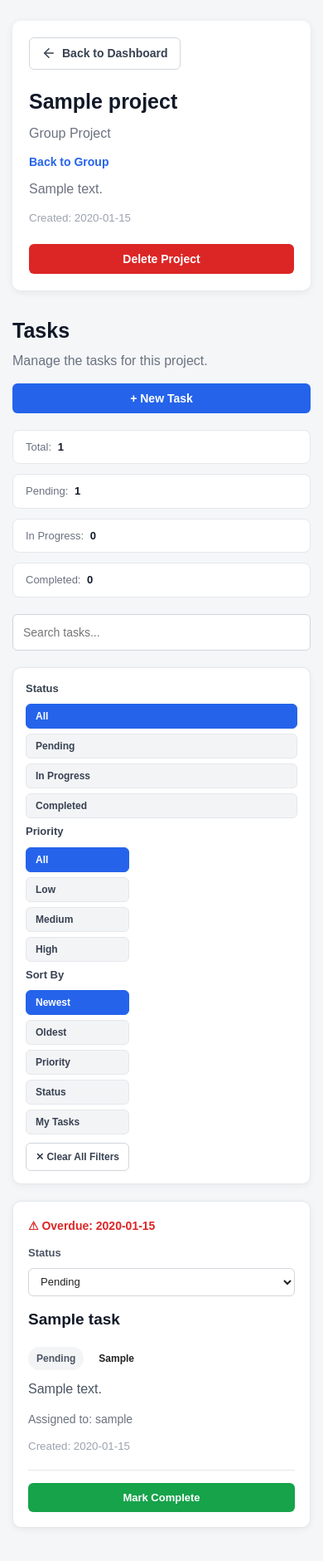
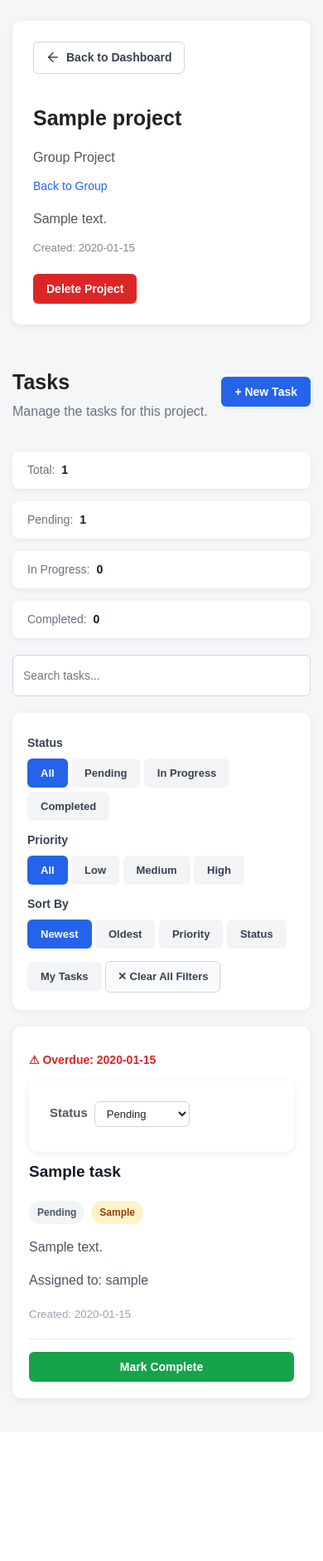
Before and after one commit to Cha-Luna-Star/ProjectManagement-WebApp, a Flask app: page /projects/1 in a window 390 px wide. Shown: the part 112-1993 px from the top of the page at 83% size. After the commit the page ends 1805 px from the top, so only its background shows below. Run offline with Flask 3, Linux system fonts and the light colour scheme; the visitor is signed in with stand-in values (Sample User, id 1); tables that the repository leaves empty hold one stand-in row (values such as "Sample post"); some libraries are stand-ins or nearby versions.

Commit message:
Fix the project UI and fixing the group UI

```diff
--- a/static/css/project.css
+++ b/static/css/project.css
@@ -1,53 +1,32 @@
-/* =========================
-   PROJECT HEADER
-========================= */
-
 .project-header {
     background: white;
     padding: 25px;
+    border-radius: 10px;
     margin-bottom: 30px;
-    border-radius: 10px;
     box-shadow: 0 2px 8px rgba(0, 0, 0, 0.08);
 }
 
-.project-header > .back-button {
-    margin-bottom: 20px;
+.project-header > a {
+    text-decoration: none;
+    font-size: 14px;
 }
 
 .project-header h2 {
-    margin: 0 0 8px;
+    margin-bottom: 10px;
     font-size: 30px;
-    color: #111827;
-    word-break: break-word;
 }
 
 .project-header p {
-    margin: 0 0 10px;
-    color: #6b7280;
-    line-height: 1.5;
+    color: #555;
+    margin-bottom: 10px;
 }
 
 .project-header small {
-    color: #9ca3af;
-}
-
-.project-header > a:not(.back-button) {
-    display: inline-block;
-    margin-bottom: 10px;
-    color: #2563eb;
-    font-size: 14px;
-    font-weight: 600;
-    text-decoration: none;
-}
-
-.project-header > a:not(.back-button):hover {
-    text-decoration: underline;
+    color: #888;
 }
 
 
-/* =========================
-   PROJECT ACTIONS
-========================= */
+/* Project Actions */
 
 .project-actions {
     display: flex;
@@ -64,14 +43,6 @@
     box-shadow: none;
 }
 
-.project-actions a {
-    text-decoration: none;
-}
-
-.project-actions button {
-    margin: 0;
-}
-
 .delete-button {
     background: #dc2626;
     transition: background 0.2s ease;
@@ -82,71 +53,22 @@
 }
 
 
-/* =========================
-   TASK HEADER
-========================= */
+/* Task Header */
 
 .task-header {
     display: flex;
     justify-content: space-between;
     align-items: center;
+    margin-bottom: 10px;
     gap: 15px;
-    margin-bottom: 15px;
     flex-wrap: wrap;
 }
 
 .task-header h2 {
-    margin: 0 0 5px;
-    font-size: 24px;
-    color: #111827;
+    margin-bottom: 5px;
 }
 
 .task-header p {
-    margin: 0;
+    margin-top: 0;
     color: #6b7280;
 }
-
-.task-header > a {
-    text-decoration: none;
-}
-
-.task-header > a button {
-    white-space: nowrap;
-}
-
-
-/* =========================
-   MOBILE
-========================= */
-
-@media (max-width: 700px) {
-    .project-header {
-        padding: 20px;
-    }
-
-    .project-header h2 {
-        font-size: 26px;
-    }
-
-    .project-actions {
-        flex-direction: column;
-        align-items: stretch;
-    }
-
-    .project-actions a,
-    .project-actions form,
-    .project-actions button {
-        width: 100%;
-    }
-
-    .task-header {
-        align-items: flex-start;
-        flex-direction: column;
-    }
-
-    .task-header > a,
-    .task-header > a button {
-        width: 100%;
-        text-align: center;
-    }
-}
--- a/static/css/tasks.css
+++ b/static/css/tasks.css
@@ -1,7 +1,3 @@
-/* =========================
-   TASK LIST
-========================= */
-
 .task-list {
     margin-top: 20px;
 }
@@ -13,23 +9,25 @@
 
 .task-card {
     background: white;
-    padding: 22px;
+    padding: 20px;
     margin-bottom: 15px;
-    border: 1px solid #e5e7eb;
     border-radius: 10px;
-    box-shadow: 0 2px 8px rgba(0, 0, 0, 0.06);
-    transition: transform 0.2s, box-shadow 0.2s, border-color 0.2s;
+    box-shadow:
+        0 2px 8px rgba(0, 0, 0, 0.08);
+    transition:
+        transform 0.2s,
+        box-shadow 0.2s;
 }
 
 .task-card:hover {
     transform: translateY(-2px);
-    border-color: #d1d5db;
-    box-shadow: 0 5px 15px rgba(0, 0, 0, 0.10);
+    box-shadow:
+        0 5px 15px rgba(0, 0, 0, 0.10);
 }
 
 
 /* =========================
-   TASK CARD HEADER
+   TASK HEADER
 ========================= */
 
 .task-card-header {
@@ -37,7 +35,6 @@
     justify-content: space-between;
     align-items: flex-start;
     gap: 15px;
-    margin-bottom: 10px;
     flex-wrap: wrap;
 }
 
@@ -45,18 +42,14 @@
     margin: 0;
     font-size: 19px;
     color: #111827;
-    line-height: 1.4;
 }
 
-.task-card > p {
-    margin: 8px 0;
+.task-card p {
     color: #4b5563;
-    line-height: 1.6;
+    line-height: 1.5;
 }
 
 .task-card small {
-    display: block;
-    margin-top: 12px;
     color: #9ca3af;
 }
 
@@ -69,13 +62,11 @@
     display: flex;
     gap: 8px;
     flex-wrap: wrap;
-    flex-shrink: 0;
 }
 
 .status-badge,
 .priority-badge {
-    display: inline-flex;
-    align-items: center;
+    display: inline-block;
     padding: 5px 10px;
     border-radius: 20px;
     font-size: 12px;
@@ -84,9 +75,165 @@
 }
 
 
+/* Status */
+
+.status-badge {
+    background: #dbeafe;
+
+    color: #1d4ed8;
+}
+
+
+/* Priority */
+
+.priority-badge {
+    background: #fef3c7;
+    color: #92400e;
+}
+
+
 /* =========================
-   STATUS BADGES
+   TASK ACTIONS
 ========================= */
+
+.task-actions {
+    display: flex;
+    gap: 10px;
+
+    margin-top: 18px;
+    padding-top: 15px;
+    border-top: 1px solid #e5e7eb;
+}
+
+.task-actions form {
+    padding: 0;
+    margin: 0;
+    background: transparent;
+    box-shadow: none;
+}
+
+.task-actions .delete-button {
+    background: #dc2626;
+}
+
+.task-actions .delete-button:hover {
+    background: #b91c1c;
+}
+
+
+/* =========================
+   TASK FILTERS
+========================= */
+
+.task-filters {
+    background: white;
+    padding: 18px;
+    margin: 20px 0;
+    border-radius: 10px;
+    box-shadow:
+        0 2px 8px rgba(0, 0, 0, 0.06);
+}
+
+.filter-group:last-child {
+    margin-bottom: 0;
+}
+
+.filter-group strong {
+    display: block;
+    margin: 8px 0;
+    color: #374151;
+    font-size: 14px;
+}
+
+.filter-group a {
+    text-decoration: none;
+    outline: none;
+}
+
+.filter-group a:hover {
+    text-decoration: none;
+    outline: none;
+}
+
+.filter-group button {
+    background: #f3f4f6;
+    color: #374151;
+    margin: 0 0 5px 0;
+    font-size: 13px;
+}
+
+.filter-group button:hover {
+    background: #b4b4b6;
+}
+
+.filter-group button.active {
+    background: #2563eb;
+    color: white;
+}
+
+.filter-group button.active:hover {
+    background: #1d4ed8;
+}
+
+
+.clear-filters {
+    display: inline-flex;
+    align-items: center;
+    gap: 6px;
+    margin-top: 10px;
+    padding: 8px 14px;
+    border: 1px solid #d1d5db;
+    border-radius: 6px;
+    background: #f9fafb;
+    color: #374151;
+    font-size: 13px;
+    font-weight: 600;
+    text-decoration: none;
+    transition:
+        background 0.2s,
+        border-color 0.2s,
+        color 0.2s;
+}
+
+.clear-filters:hover {
+    background: #fee2e2;
+    border-color: #fca5a5;
+    color: #b91c1c;
+    text-decoration: none;
+}
+
+
+/* =========================
+   TASK COUNTS
+========================= */
+
+.task-counts {
+    display: flex;
+    gap: 15px;
+    margin: 20px 0;
+    flex-wrap: wrap;
+}
+
+.task-counts span {
+    background: white;
+    padding: 12px 18px;
+    border-radius: 8px;
+    box-shadow:
+        0 2px 6px rgba(0, 0, 0, 0.06);
+    color: #6b7280;
+    font-size: 14px;
+}
+
+.task-counts strong {
+    color: #111827;
+    margin-left: 4px;
+}
+
+
+/* =========================
+   STATUS
+========================= */
+
 
 .status-pending {
     background: #f3f4f6;
@@ -105,8 +252,9 @@
 
 
 /* =========================
-   PRIORITY BADGES
+   PRIORITY
 ========================= */
+
 
 .priority-low {
     background: #dcfce7;
@@ -123,16 +271,17 @@
     color: #b91c1c;
 }
 
-
 /* =========================
    DUE DATE
 ========================= */
 
 .task-due-date {
-    margin: 0 0 12px !important;
+    margin-top: 10px;
+    color: #6b7280 !important;
     font-size: 14px;
     font-weight: 600;
 }
+
 
 .due-normal {
     color: #6b7280 !important;
@@ -146,56 +295,6 @@
     color: #dc2626 !important;
 }
 
-
-/* =========================
-   ASSIGNEE
-========================= */
-
-.task-assignee {
-    margin-top: 12px !important;
-    font-size: 14px;
-    color: #6b7280 !important;
-}
-
-
-/* =========================
-   TASK ACTIONS
-========================= */
-
-.task-actions {
-    display: flex;
-    align-items: center;
-    gap: 8px;
-    margin-top: 18px;
-    padding-top: 15px;
-    border-top: 1px solid #e5e7eb;
-    flex-wrap: wrap;
-}
-
-.task-actions form {
-    padding: 0;
-    margin: 0;
-    background: transparent;
-    box-shadow: none;
-}
-
-.task-actions a {
-    text-decoration: none;
-}
-
-.task-actions button {
-    margin: 0;
-    font-size: 13px;
-}
-
-.task-actions .delete-button {
-    background: #dc2626;
-}
-
-.task-actions .delete-button:hover {
-    background: #b91c1c;
-}
-
 .complete-button {
     background: #16a34a;
 }
@@ -205,22 +304,24 @@
 }
 
 
+
+
 /* =========================
    TASK SEARCH
 ========================= */
 
 .task-search {
     display: flex;
-    margin-bottom: 15px;
+    gap: 8px;
+    margin-bottom: 10px;
 }
 
 .task-search input {
     width: 100%;
-    height: 44px;
+    height: 50px;
     padding: 10px 12px;
     border: 1px solid #d1d5db;
     border-radius: 6px;
-    background: white;
     font-size: 14px;
     outline: none;
     box-sizing: border-box;
@@ -228,7 +329,6 @@
 
 .task-search input:focus {
     border-color: #2563eb;
-    box-shadow: 0 0 0 2px rgba(37, 99, 235, 0.10);
 }
 
 
@@ -236,239 +336,33 @@
    STATUS FORM
 ========================= */
 
+
 .status-form {
     display: flex;
     align-items: center;
     gap: 8px;
-    margin: 0 0 15px;
-    padding: 0;
-    background: transparent;
-    box-shadow: none;
+    margin-bottom: 10px;
     flex-wrap: wrap;
 }
 
 .status-form label {
-    display: inline;
-    margin: 0;
-    color: #4b5563;
-    font-size: 13px;
+    font-size: 15px;
     font-weight: 600;
+    color: #51555e;
 }
 
 .status-form select {
-    width: auto;
-    min-width: 125px;
-    height: 34px;
-    margin: 0;
-    padding: 5px 10px;
+    padding: 6px 10px;
     border: 1px solid #d1d5db;
     border-radius: 6px;
     background: white;
     font-size: 13px;
     cursor: pointer;
     outline: none;
+    width: 115px;
+    margin-bottom: 5px;
 }
 
 .status-form select:focus {
     border-color: #2563eb;
 }
-
-
-/* =========================
-   TASK COUNTS
-========================= */
-
-.task-counts {
-    display: flex;
-    gap: 12px;
-    margin: 20px 0;
-    flex-wrap: wrap;
-}
-
-.task-counts span {
-    padding: 10px 15px;
-    background: white;
-    border: 1px solid #e5e7eb;
-    border-radius: 8px;
-    color: #6b7280;
-    font-size: 13px;
-}
-
-.task-counts strong {
-    margin-left: 4px;
-    color: #111827;
-}
-
-
-/* =========================
-   TASK FILTERS
-========================= */
-
-.task-filters {
-    padding: 18px;
-    margin: 20px 0;
-    background: white;
-    border: 1px solid #e5e7eb;
-    border-radius: 10px;
-    box-shadow: 0 2px 8px rgba(0, 0, 0, 0.05);
-}
-
-.filter-group {
-    display: flex;
-    align-items: center;
-    gap: 6px;
-    margin-bottom: 12px;
-    flex-wrap: wrap;
-}
-
-.filter-group:last-child {
-    margin-bottom: 0;
-}
-
-.filter-group strong {
-    display: inline-block;
-    margin: 0 8px 0 0;
-    color: #374151;
-    font-size: 13px;
-}
-
-.filter-group a {
-    text-decoration: none;
-}
-
-.filter-group button {
-    padding: 7px 11px;
-    margin: 0;
-    border: 1px solid #e5e7eb;
-    border-radius: 6px;
-    background: #f3f4f6;
-    color: #374151;
-    font-size: 12px;
-    font-weight: 600;
-}
-
-.filter-group button:hover {
-    background: #e5e7eb;
-}
-
-.filter-group button.active {
-    background: #2563eb;
-    border-color: #2563eb;
-    color: white;
-}
-
-.filter-group button.active:hover {
-    background: #1d4ed8;
-}
-
-
-/* =========================
-   CLEAR FILTERS
-========================= */
-
-.clear-filters {
-    display: inline-flex;
-    align-items: center;
-    gap: 6px;
-    margin-top: 4px;
-    padding: 7px 11px;
-    border: 1px solid #d1d5db;
-    border-radius: 6px;
-    background: white;
-    color: #374151;
-    font-size: 12px;
-    font-weight: 600;
-    text-decoration: none;
-    transition: background 0.2s, border-color 0.2s, color 0.2s;
-}
-
-.clear-filters:hover {
-    background: #fee2e2;
-    border-color: #fca5a5;
-    color: #b91c1c;
-}
-
-
-/* =========================
-   EMPTY STATE
-========================= */
-
-.no-tasks-found {
-    margin: 20px 0;
-    padding: 30px;
-    background: white;
-    border-radius: 10px;
-    text-align: center;
-    color: #6b7280;
-}
-
-
-/* =========================
-   MOBILE
-========================= */
-
-@media (max-width: 700px) {
-    .task-card {
-        padding: 18px;
-    }
-
-    .task-card-header {
-        flex-direction: column;
-    }
-
-    .task-badges {
-        width: 100%;
-    }
-
-    .task-actions {
-        align-items: stretch;
-        flex-direction: column;
-    }
-
-    .task-actions form,
-    .task-actions a,
-    .task-actions button {
-        width: 100%;
-    }
-
-    .task-actions button {
-        text-align: center;
-    }
-
-    .task-filters {
-        padding: 15px;
-    }
-
-    .filter-group {
-        align-items: flex-start;
-        flex-direction: column;
-    }
-
-    .filter-group strong {
-        margin-bottom: 3px;
-    }
-
-    .filter-group a,
-    .filter-group button {
-        width: 100%;
-    }
-
-    .filter-group button {
-        text-align: left;
-    }
-
-    .clear-filters {
-        width: 100%;
-        justify-content: center;
-        text-align: center;
-    }
-
-    .status-form {
-        align-items: flex-start;
-        flex-direction: column;
-    }
-
-    .status-form select {
-        width: 100%;
-    }
-}
--- a/templates/group.html
+++ b/templates/group.html
@@ -297,13 +297,13 @@
         </section>
 
         {% if member["role"] == "Owner" %}
-
             <form
                 method="POST"
                 action="{{ url_for(
                     'add_group_member',
                     group_id=group['id']
                 ) }}"
+                class="group-add-member"
             >
                 <input
                     type="hidden"
@@ -312,9 +312,7 @@
                 >
                 <div>
 
-                    <label for="username">
-                        Add Member
-                    </label>
+                    <label for="username">Username</label>
 
                     <input
                         type="text"
```
